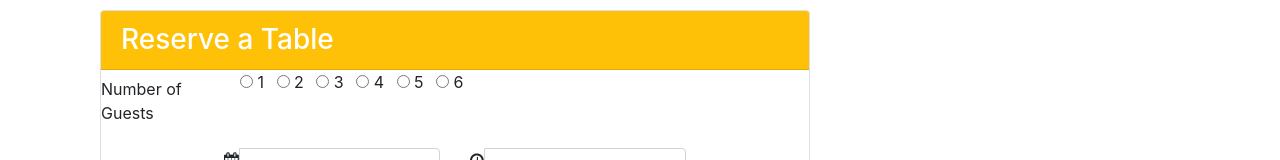
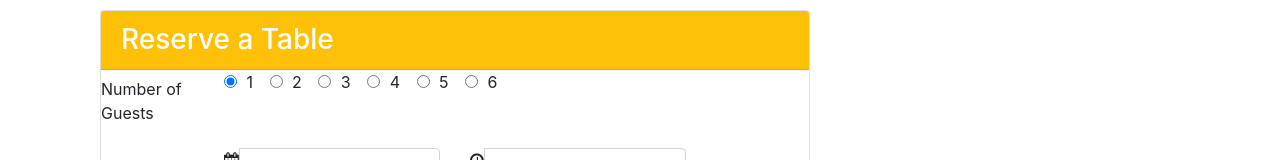
Before and after one commit to maclongvu/bootstrap4, a website: page conFusion/index.html in a window 1280 px wide. Shown: the part 1588-1748 px from the top of the page. Drawn offline with nearby package versions, Linux system fonts and the light colour scheme.

Commit message:
Fix radio buttons

```diff
--- a/conFusion/index.html
+++ b/conFusion/index.html
@@ -120,12 +120,24 @@
                                   <div class="form-group row">
                                       <label for="guestNum" class="col-md-2 col-form-label">Number of Guests</label>
                                       <div class="col-md-10">
-                                          <label class="radio-inline mr-2"><input class="ml-3" type="radio" name="guestNum"> 1</label>
-                                          <label class="radio-inline mr-2"><input type="radio" name="guestNum"> 2</label>
-                                          <label class="radio-inline mr-2"><input type="radio" name="guestNum"> 3</label>
-                                          <label class="radio-inline mr-2"><input type="radio" name="guestNum"> 4</label>
-                                          <label class="radio-inline mr-2"><input type="radio" name="guestNum"> 5</label>
-                                          <label class="radio-inline"><input type="radio" name="guestNum"> 6</label>
+                                        <div class="form-check form-check-inline">
+                                            <label class="form-check-label"><input class="form-check-input" checked type="radio" name="guestNum" id="guestNum" value="1"> 1</label>
+                                        </div>
+                                        <div class="form-check form-check-inline">
+                                            <label class="form-check-label"><input class="form-check-input" type="radio" name="guestNum" id="guestNum" value="2"> 2</label>
+                                        </div>
+                                        <div class="form-check form-check-inline">
+                                            <label class="form-check-label"><input class="form-check-input" type="radio" name="guestNum" id="guestNum" value="3"> 3</label>
+                                        </div>
+                                        <div class="form-check form-check-inline">
+                                            <label class="form-check-label"><input class="form-check-input" type="radio" name="guestNum" id="guestNum" value="4"> 4</label>
+                                        </div>
+                                        <div class="form-check form-check-inline">
+                                            <label class="form-check-label"><input class="form-check-input" type="radio" name="guestNum" id="guestNum" value="5"> 5</label>
+                                        </div>
+                                        <div class="form-check form-check-inline">
+                                            <label class="form-check-label"><input class="form-check-input" type="radio" name="guestNum" id="guestNum" value="6"> 6</label>
+                                        </div>
                                       </div>
                                   </div>
                                   <div class="form-group row">
```
